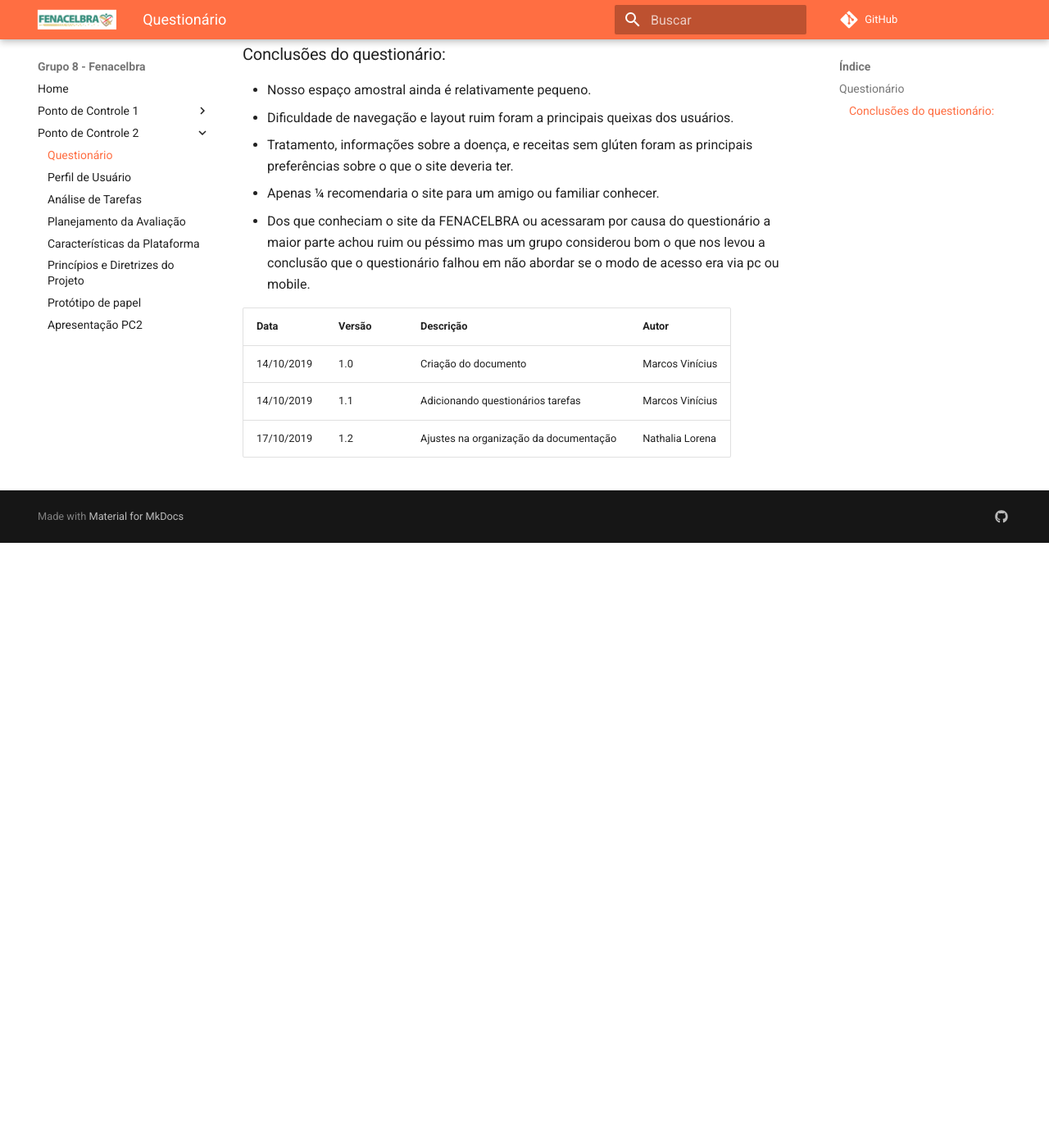
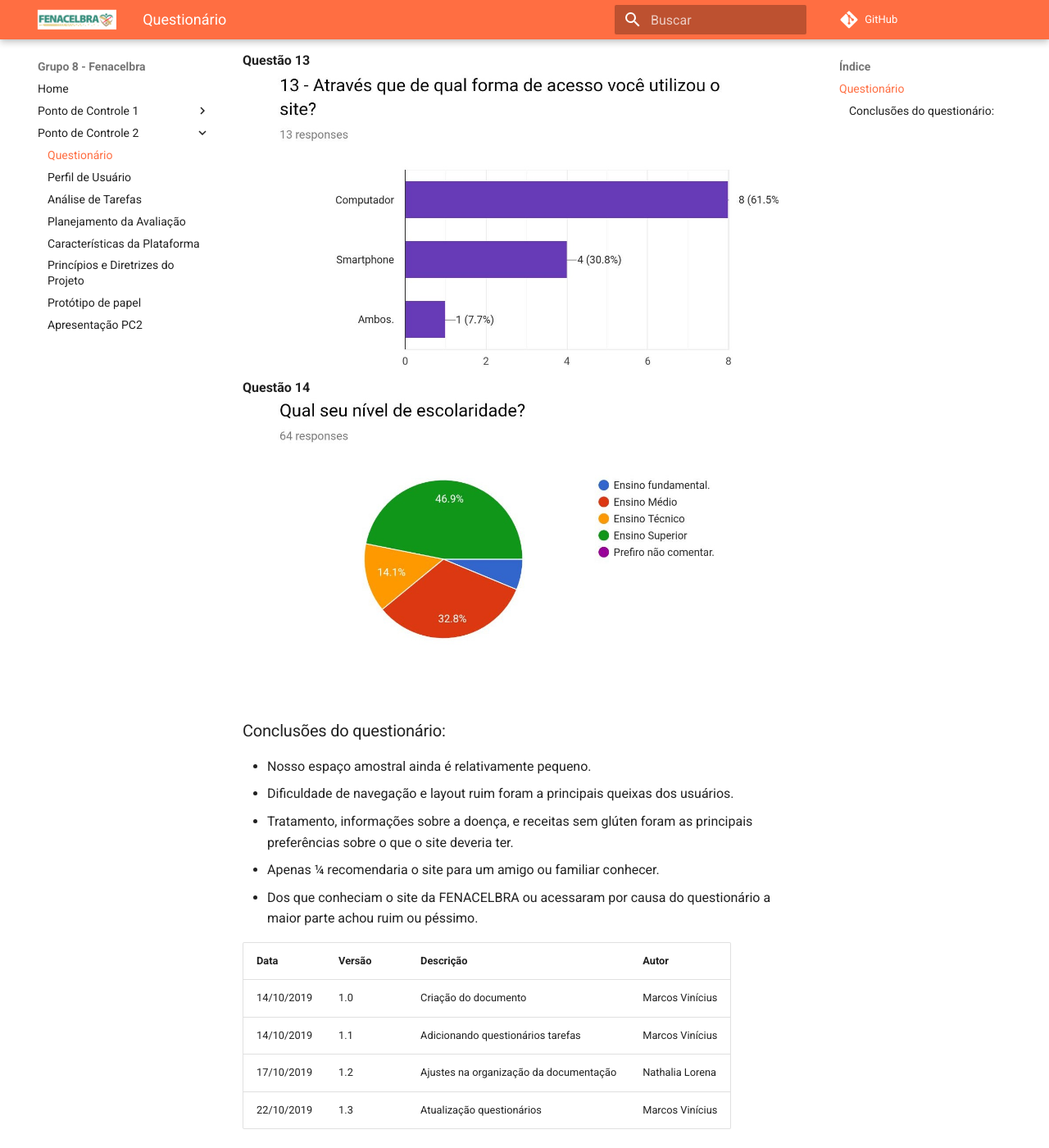
Before and after one commit to Interacao-Humano-Computador/2019.2-FENALCEBRA, an MkDocs documentation site: the page built from docs/ponto_de_controle_2/questionario.md, in a window 1280 px wide and 1400 px high, scrolled down 5011 px. Shown: the whole window at 82% size. Built offline with MkDocs 1.6.1 and Material for MkDocs 9.7.7, drawn with Linux system fonts in a browser that asks for light colours; comment, search, counter and statistics services are not loaded; before the commit the page ends 5673 px from its top, so only the background shows below that.

Commit message:
Adicionando versao atualizada questionarios.

```diff
--- a/docs/ponto_de_controle_2/questionario.md
+++ b/docs/ponto_de_controle_2/questionario.md
@@ -2,29 +2,33 @@
 
 ![Quest0](../assets/img/quest00.png)
 **Questão 01**
-![Quest1](../assets/img/quest1.png)
+![Quest1](../assets/img/1.png)
 **Questão 02**
-![Quest2](../assets/img/quest2.png)
+![Quest2](../assets/img/2.png)
 **Questão 03**
-![Quest3](../assets/img/quest3.png)
+![Quest3](../assets/img/3.png)
 **Questão 04**
-![Quest4](../assets/img/quest4.png)
+![Quest4](../assets/img/4.png)
 **Questão 05**
-![Quest5](../assets/img/quest5.png)
+![Quest5](../assets/img/5.png)
 **Questão 06**
-![Quest6](../assets/img/quest6.png)
+![Quest6](../assets/img/6.png)
 **Questão 07**
-![Quest7](../assets/img/quest7.png)
+![Quest7](../assets/img/7.png)
 **Questão 08**
-![Quest8](../assets/img/quest8.png)
+![Quest8](../assets/img/8.png)
 **Questão 09**
-![Quest9](../assets/img/quest9.png)
+![Quest9](../assets/img/9.png)
 **Questão 10**
-![Quest10](../assets/img/quest10.png)
+![Quest10](../assets/img/10.png)
 **Questão 11**
-![Quest11](../assets/img/quest11.png)
+![Quest11](../assets/img/11.png)
 **Questão 12**
-![Quest12](../assets/img/quest12.png)
+![Quest12](../assets/img/12.png)
+**Questão 13**
+![Quest13](../assets/img/13.jpg)
+**Questão 14**
+![Quest14](../assets/img/14.jpg)
 
 
 ### Conclusões do questionário:
@@ -33,7 +37,7 @@
 - Dificuldade de navegação e layout ruim foram a principais queixas dos usuários.
 - Tratamento, informações sobre a doença, e receitas sem glúten foram as principais preferências sobre o que o site deveria ter.
 - Apenas ¼ recomendaria o site para um amigo ou familiar conhecer.
-- Dos que conheciam o site da FENACELBRA ou acessaram por causa do questionário a maior parte achou ruim ou péssimo mas um grupo considerou bom o que nos levou a conclusão que o questionário falhou em não abordar se o modo de acesso era via pc ou mobile.
+- Dos que conheciam o site da FENACELBRA ou acessaram por causa do questionário a maior parte achou ruim ou péssimo.
 
 
 
@@ -43,3 +47,4 @@
 | 14/10/2019 | 1.0    | Criação do documento          | Marcos Vinícius   |
 | 14/10/2019 | 1.1    | Adicionando questionários tarefas            | Marcos Vinícius   |
 | 17/10/2019 | 1.2    | Ajustes na organização da documentação | Nathalia Lorena     |
+| 22/10/2019 | 1.3    | Atualização questionários | Marcos Vinícius    |
```
Also changed, not shown: docs/assets/img/1.png (added), docs/assets/img/10.png (added), docs/assets/img/11.png (added), docs/assets/img/12.png (added), docs/assets/img/13.jpg (added), docs/assets/img/14.jpg (added), docs/assets/img/2.png (added), docs/assets/img/3.png (added), docs/assets/img/4.png (added), docs/assets/img/5.png (added), docs/assets/img/6.png (added), docs/assets/img/7.png (added), docs/assets/img/8.png (added), docs/assets/img/9.png (added), 1 more files.
